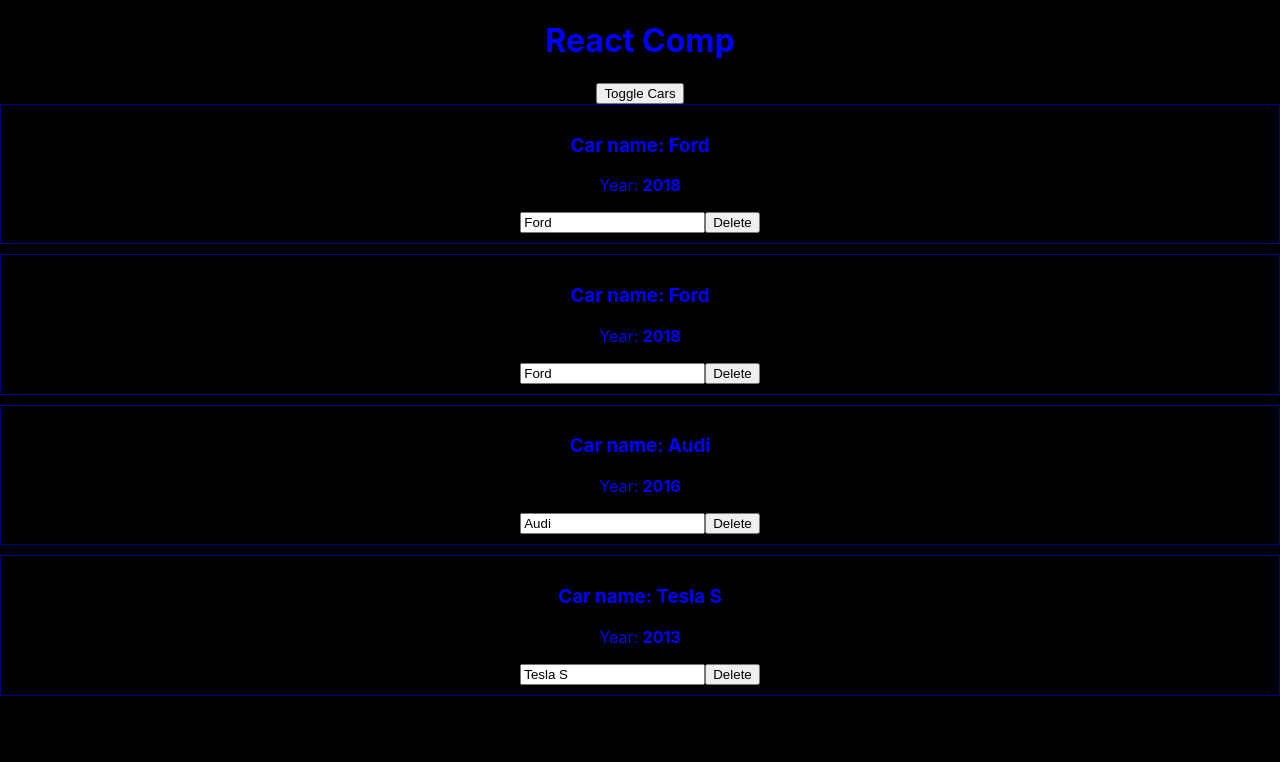
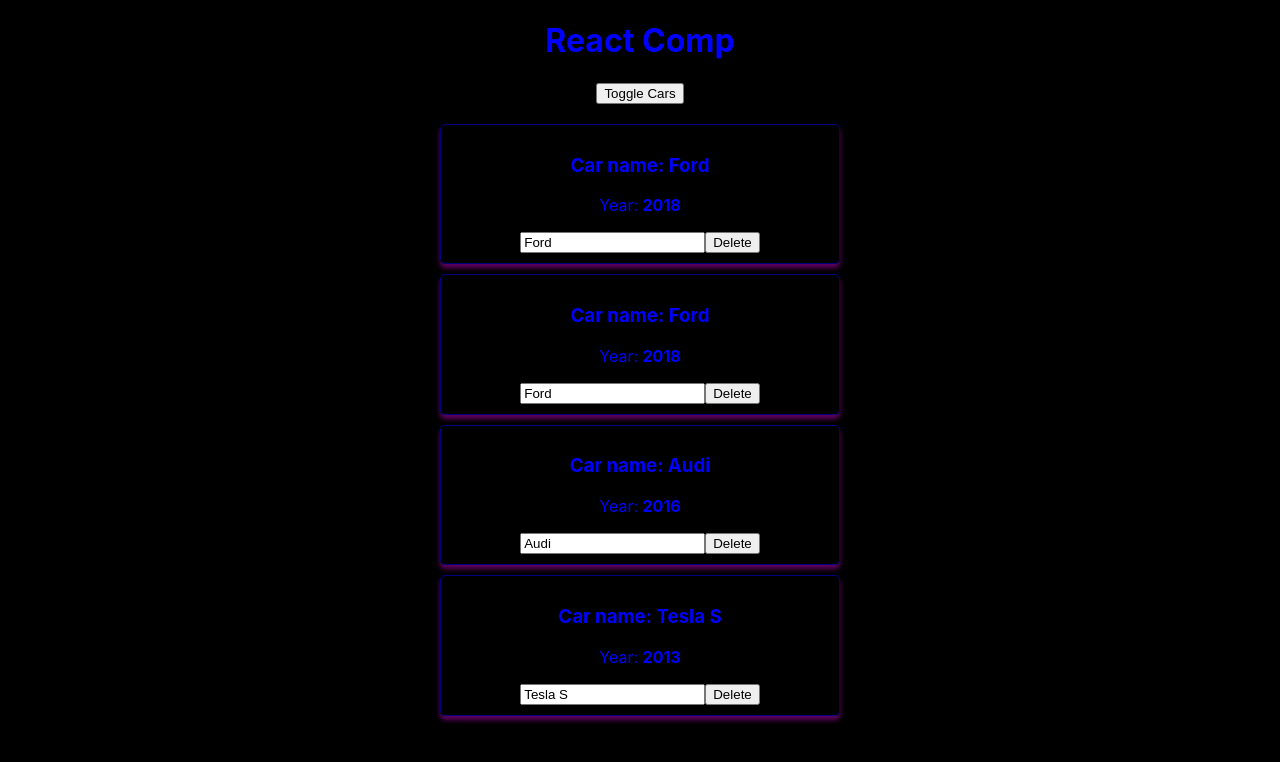
Before and after one commit to SergeevVasily/react-theory, a React (Create React App) app: page / in a window 1280 px wide. Both pictures are taken after a click on the button "Toggle Cars". Shown: the top 762 px of the page. Built offline with nearby package versions, Linux system fonts and the light colour scheme.

Commit message:
added separated file for styling

```diff
--- a/src/App.js
+++ b/src/App.js
@@ -29,8 +29,12 @@ class App extends Component {
         })
       }
 
-      deleteHandler(){
-        console.log("Delete")
+      deleteHandler(index){
+          const cars = this.state.cars.concat()
+          cars.splice(index, 1)
+
+          this.setState({cars})
+
       }
       // changeTitleHandler = pageTitle =>{
       //     this.setState({pageTitle})
@@ -53,7 +57,7 @@ class App extends Component {
                         key={index}
                         name={car.name}
                         year={car.year}
-                        onDelete={this.deleteHandler}
+                        onDelete={this.deleteHandler.bind(this, index)}
                         onChangeName={ event => this.onChangeName(event.target.value, index)}
                     />
                 )
@@ -64,7 +68,16 @@ class App extends Component {
       <div style={divStyle}>
        <h1>{this.state.pageTitle}</h1>
         <button onClick={this.toggleCarsHandler}>Toggle Cars</button>
-        { cars }                                                            {/*toggle method */}
+          <div style={{
+              width: 400,
+              margin: 'auto',
+              paddingTop: '20px',
+              paddingBottom:'20px'
+          }}>
+
+              { cars }
+          </div>
+                                                                 {/*toggle method */}
       </div>
     );
   }
--- /dev/null
+++ b/src/Car/Car.css
@@ -0,0 +1,8 @@
+.Car{
+    border: 1px solid navy;
+    margin-bottom: 10px;
+    display: block;
+    padding: 10px;
+    box-shadow: 0 4px 5px 0 rgba(99, 0 , 99, .99);
+    border-radius: 5px;
+}
--- a/src/Car/Car.js
+++ b/src/Car/Car.js
@@ -1,13 +1,9 @@
 import React from 'react';
+import './Car.css'
 
 export default props => (
 
-    <div style={{
-        border: '1px solid navy',
-        marginBottom: '10px',
-        display: 'block',
-        padding: '10px'
-    }}>
+    <div className="Car" >
         <h3>Car name: {props.name}</h3>
         <p>Year: <strong>{props.year}</strong></p>
         <input type="text" onChange={props.onChangeName} value={props.name}/>
```
